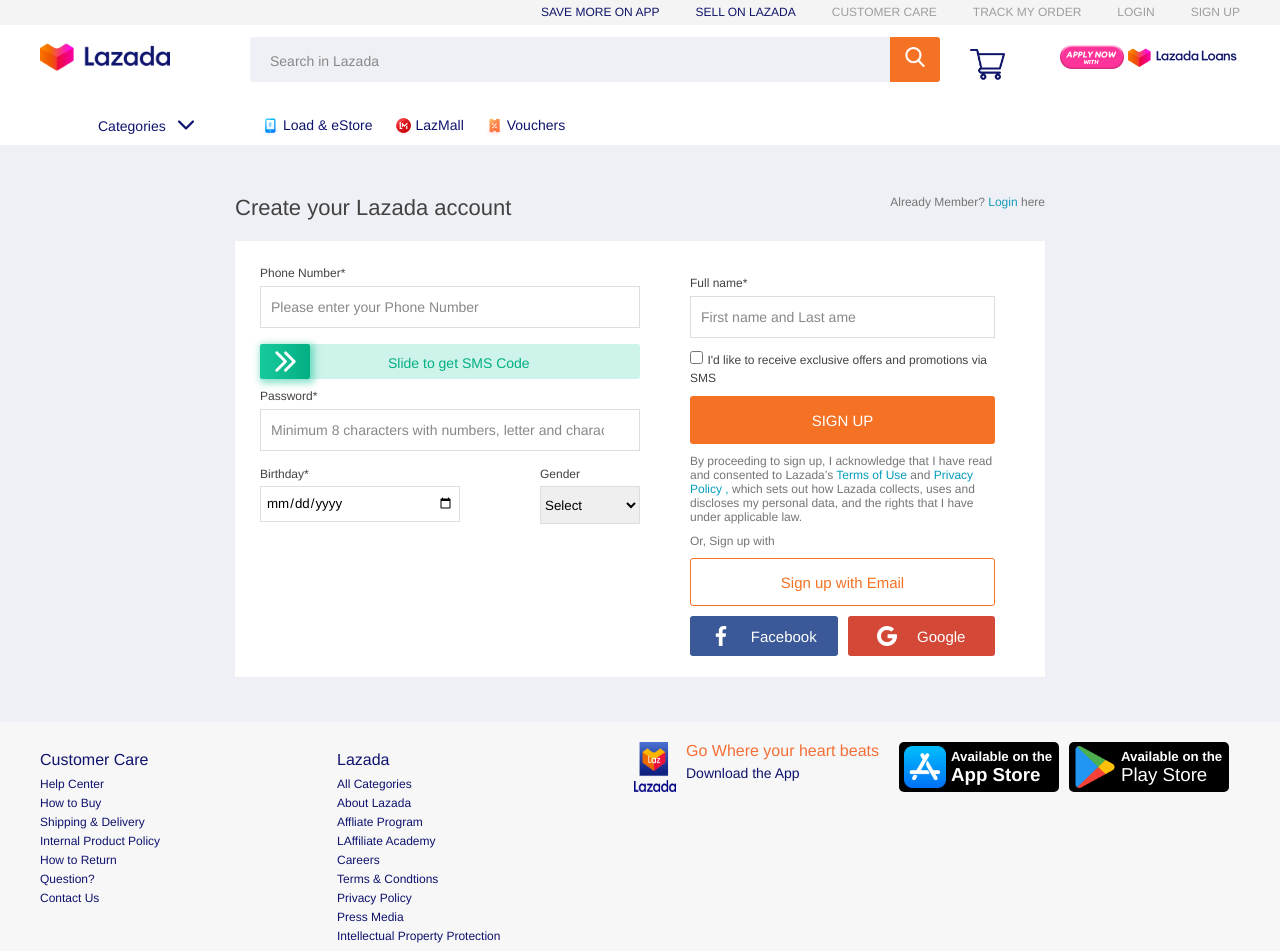
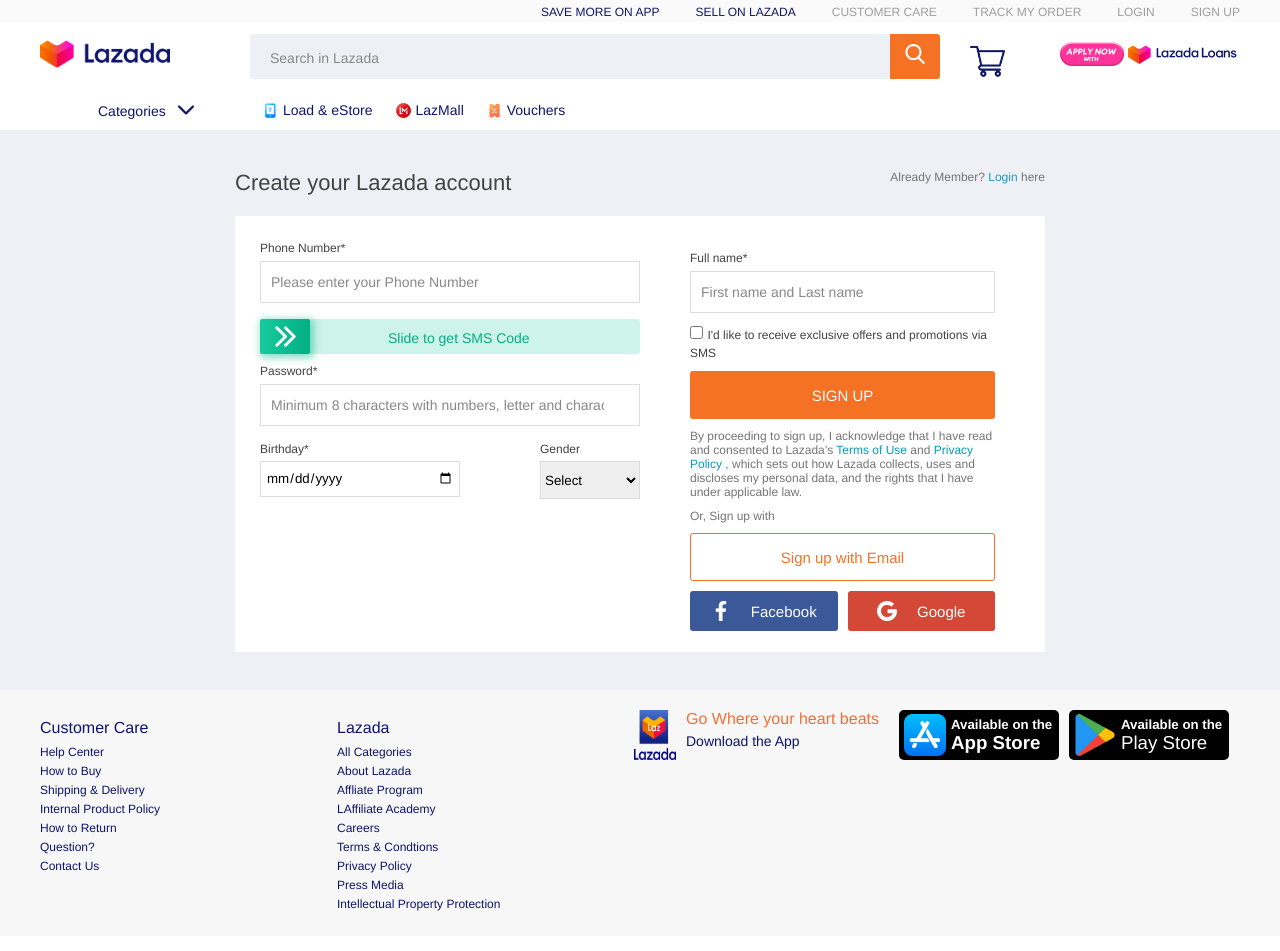
Before and after one commit to johnnmichael029/FinalProject, a plain HTML site: page Lazada/register.html in a window 1280 px wide. Shown: the top 951 px of the page. Drawn offline with Linux system fonts and the light colour scheme; files whose address does not match are found by name.

Commit message:
Header position fixed

```diff
--- a/Lazada/login.css
+++ b/Lazada/login.css
@@ -1,10 +1,13 @@
-/* Nav Menu */
+/* Site Nav Menu */
 
 .nav-menu {
     display: flex;
     justify-content: center;
     height: 40px;
     background-color: #fff;
+    margin-top: 90px;
+    position: fixed;
+    width: 100%;
 }
 
 .nav-menu1 {
@@ -70,14 +73,18 @@
     width: 188px;
 }
 
-/*Login Form*/
+/*Login Container Form*/
 .login-container {
     display: flex;
     padding: 50px 0;
-    height: 320.8px;
+    height: 390.8px;
     flex-direction: column;
     align-items: center;
     background-color: #eff0f5;
+}
+
+.login-container1 {
+    margin-top: 120px;
 }
 
 .greetings-container {
--- a/Lazada/register.css
+++ b/Lazada/register.css
@@ -1,5 +1,5 @@
 .register-container {
-    height: 477px;
+    height: 590px;
 }
 
 .register-form {
@@ -60,6 +60,7 @@
     align-items: center;
     margin-bottom: 10px;
     border-radius: 3px;
+    cursor: pointer;
 }
 
 .slider span {
@@ -70,6 +71,7 @@
 
 .slider img {
     width: 35px;
+    cursor: move;
 }
 
 .slider-img {
--- a/Lazada/register.html
+++ b/Lazada/register.html
@@ -22,7 +22,7 @@
                     <a href="" class="span2"><span>SELL ON LAZADA</span></a>
                     <a href="" class="span"><span>CUSTOMER CARE</span></a>
                     <a href="" class="span"><span>TRACK MY ORDER</span></a>
-                    <a href="" class="span"><span>LOGIN</span></a>
+                    <a href="/login.html" class="span"><span>LOGIN</span></a>
                     <a href="" class="span"><span>SIGN UP</span></a>
                 </div>
             </header>
@@ -90,7 +90,7 @@
                             </div>
                             <div class="login-input">
                                 <label for="">Password*</label>
-                                <input type="text" name="" id=""
+                                <input type="password" name="" id=""
                                     placeholder="Minimum 8 characters with numbers, letter and character your password"
                                     required>
                             </div>
@@ -112,13 +112,13 @@
                         <div class="login-btns">
                             <div class="login-input">
                                 <label for="">Full name*</label>
-                                <input type="text" name="" id="" placeholder="First name and Last ame" required>
+                                <input type="text" name="" id="" placeholder="First name and Last name" required>
                             </div>
                             <div class="notif">
                                 <input type="checkbox" name="" id="">
                                 <label for="">I'd like to receive exclusive offers and promotions via SMS</label>
                             </div>
-                            <a href="/index.html"><button class="login">SIGN UP</button></a>
+                            <a href="/login.html"><button class="login">SIGN UP</button></a>
                             <span>By proceeding to sign up, I acknowledge that I have read and consented to Lazada’s
                                 <a href="">Terms of Use </a> and <a href="">Privacy Policy , </a>which sets out how
                                 Lazada collects, uses and discloses
--- a/Lazada/style.css
+++ b/Lazada/style.css
@@ -4,7 +4,9 @@
     font-family: Roboto-Regular, 'Helvetica Neue', Helvetica, Tahoma, Arial, sans-serif;
 }
 
-.wrapper {}
+body {
+    position: relative;
+}
 
 /* Container set height to 1000px*/
 .container {
@@ -12,12 +14,21 @@
 
 }
 
+@media (max-width: 1200px) {
+    .container {
+        width: 100%;
+    }
+
+}
+
 /* Header */
 .link-list-header {
-    background-color: #99999907;
+    background-color: #fafafa;
     display: flex;
     justify-content: center;
-    height: 25px;
+    position: fixed;
+    width: 100%;
+    top: 0;
 }
 
 /* Header set to display property */
@@ -60,6 +71,10 @@
     display: flex;
     justify-content: center;
     height: 80px;
+    position: fixed;
+    width: 100%;
+    top: 0;
+    margin-top: 22px;
 }
 
 .logo-bar {
@@ -133,6 +148,7 @@
     display: flex;
     justify-content: center;
     background-color: #e7e8ec7c;
+    margin-top: 100px;
 }
 
 .nav-left-bar {
```
Also changed, not shown: Lazada/login.html (+2 -2 lines).
